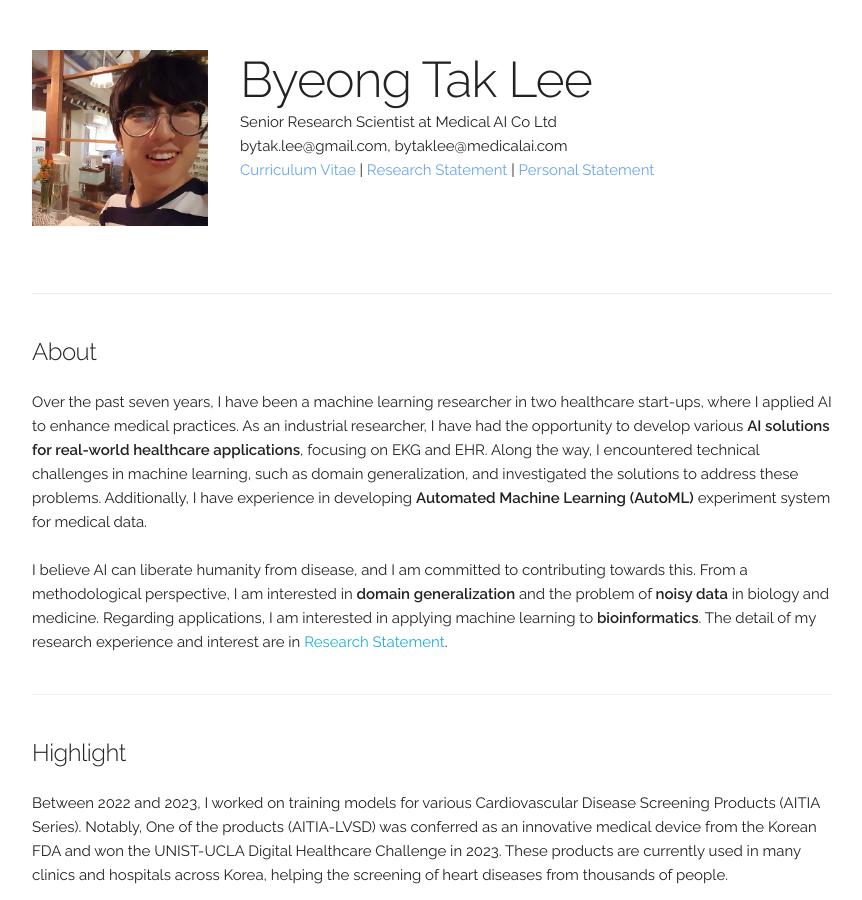
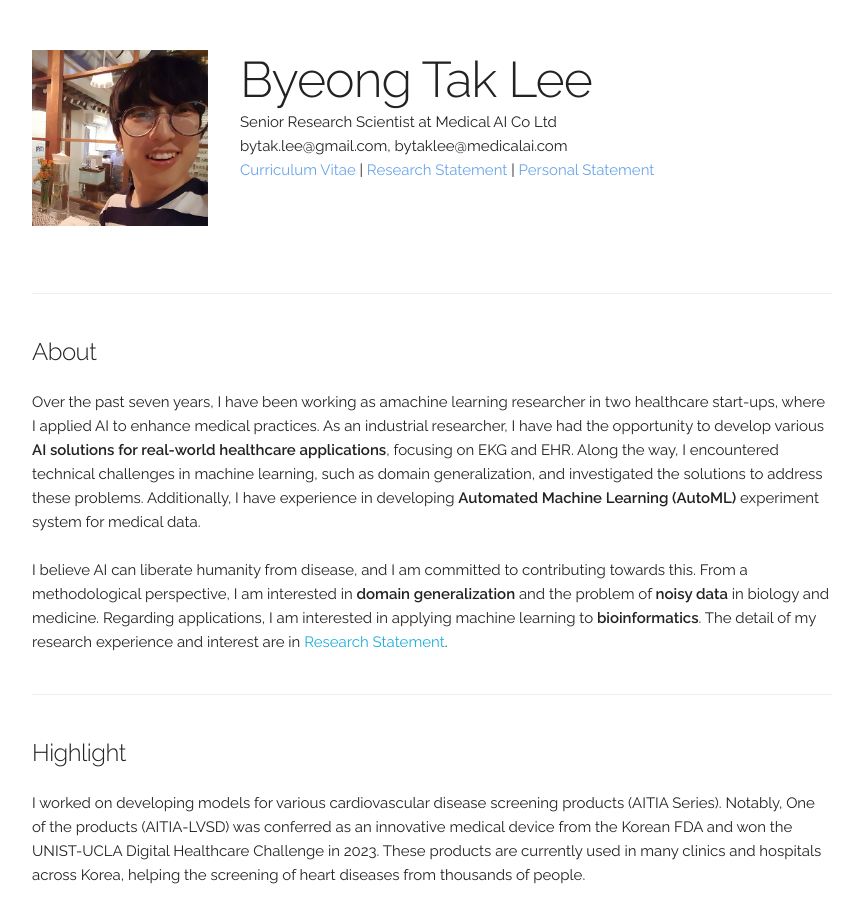
Before and after one commit to byeongtak/byeongtak.github.io, a Jekyll site: the page built from index.html, in a window 1280 px wide and 900 px high. Shown: the whole window, without its empty margins (208-1070 px from the left). Built offline with Jekyll 4.4.1, drawn with Linux system fonts in a browser that asks for light colours.

Commit message:
Update index.html

```diff
--- a/index.html
+++ b/index.html
@@ -14,7 +14,7 @@ layout: default
 <!-- ========== About ========== -->
 <div class="docs-section" id="about">
   <h5>About</h5>
-	Over the past seven years, I have been a machine learning researcher in two healthcare start-ups, where I applied AI to enhance medical practices.
+	Over the past seven years, I have been working as amachine learning researcher in two healthcare start-ups, where I applied AI to enhance medical practices.
 	As an industrial researcher, I have had the opportunity to develop various <b>AI solutions for real-world healthcare applications</b>, focusing on EKG and EHR.
 	Along the way, I encountered technical challenges in machine learning, such as domain generalization, and investigated the solutions to address these problems.
 	Additionally, I have experience in developing <b>Automated Machine Learning (AutoML)</b> experiment system for medical data.
@@ -48,7 +48,7 @@ layout: default
 <!-- ========== Highlihgt ========== -->
 <div class="docs-section" id="highlight">
   <h5>Highlight</h5>
-	Between 2022 and 2023, I worked on training models for various Cardiovascular Disease Screening Products (AITIA Series).
+	I worked on developing models for various cardiovascular disease screening products (AITIA Series).
 	Notably, One of the products (AITIA-LVSD) was conferred as an innovative medical device from the Korean FDA and won the UNIST-UCLA Digital Healthcare Challenge in 2023.
 	These products are currently used in many clinics and hospitals across Korea, helping the screening of heart diseases from thousands of people.
 	<br><br>
```
